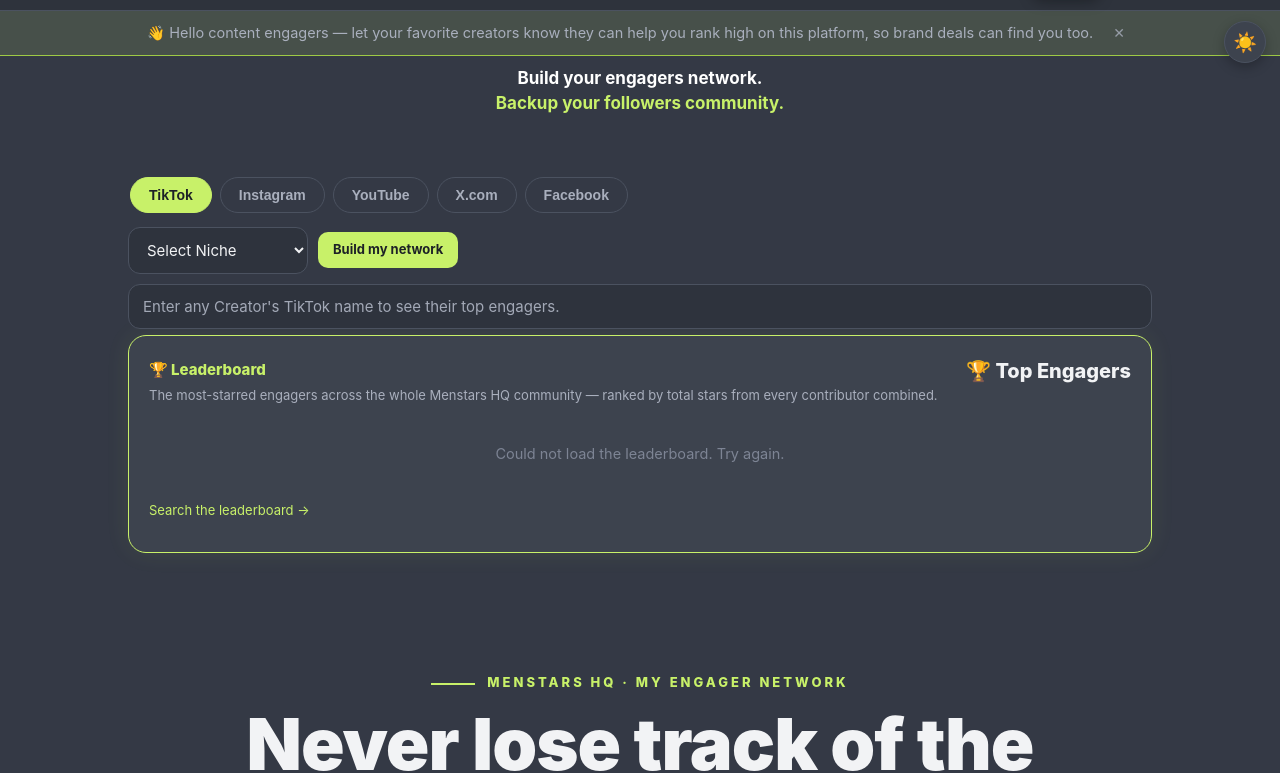
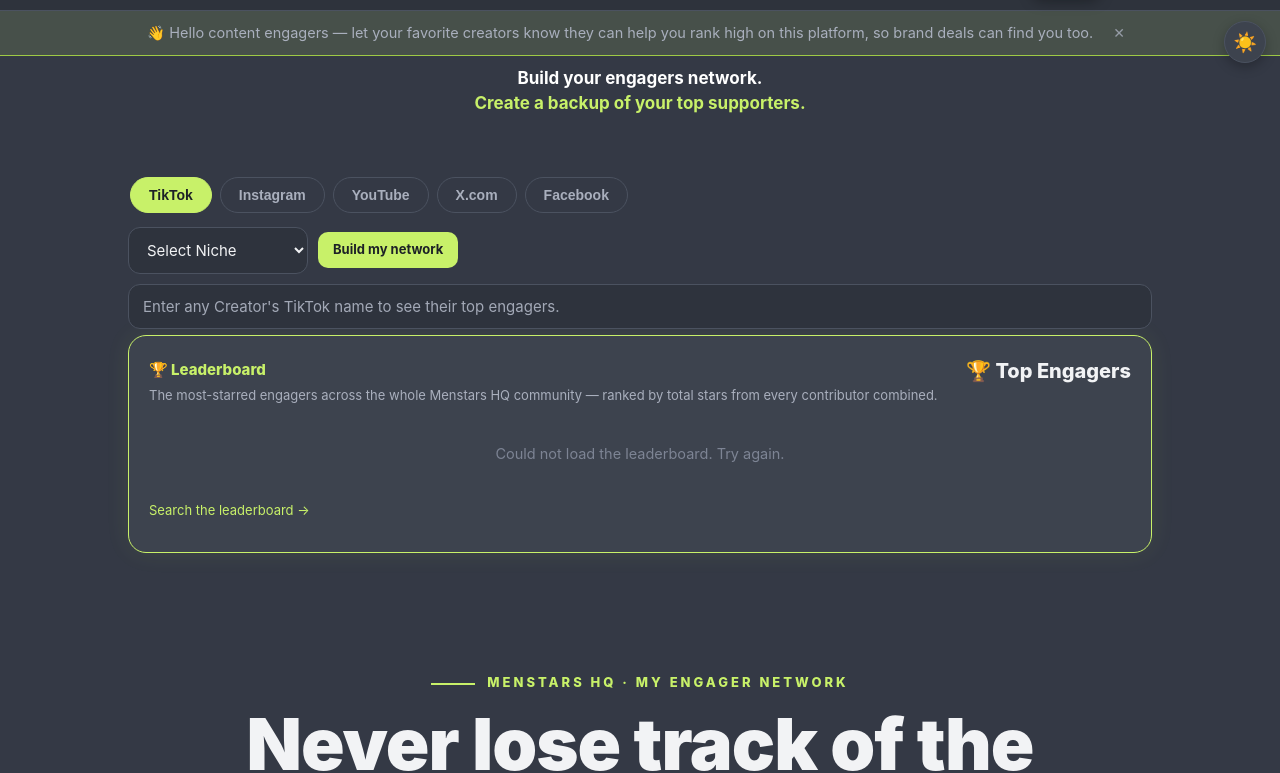
Before and after one commit to itscryptok/menstars, a website: page public/index.html in a window 1280 px wide. Shown: the part 55-828 px from the top of the page. Drawn offline with Linux system fonts and the light colour scheme; no server answers.

Commit message:
Tagline line 2: Create a backup of your top supporters

```diff
--- a/public/index.html
+++ b/public/index.html
@@ -51,7 +51,7 @@
   <p>👋 Hello content engagers — let your favorite creators know they can help you rank high on this platform, so brand deals can find you too.</p>
   <button class="engager-banner-x" id="engagerBannerX" aria-label="Dismiss">✕</button>
 </div>
-<p class="engager-tagline"><b class="tagline-1">Build your engagers network.</b><b class="tagline-2">Backup your followers community.</b></p>
+<p class="engager-tagline"><b class="tagline-1">Build your engagers network.</b><b class="tagline-2">Create a backup of your top supporters.</b></p>
 
 <main class="wrap">
   <section class="section leaderboard-main">
```
